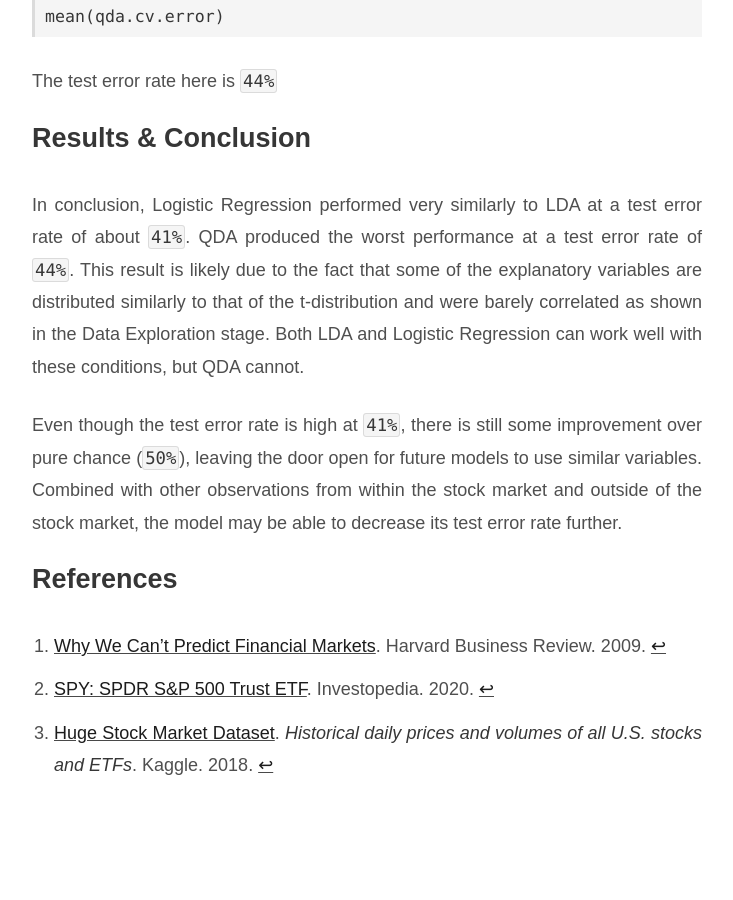
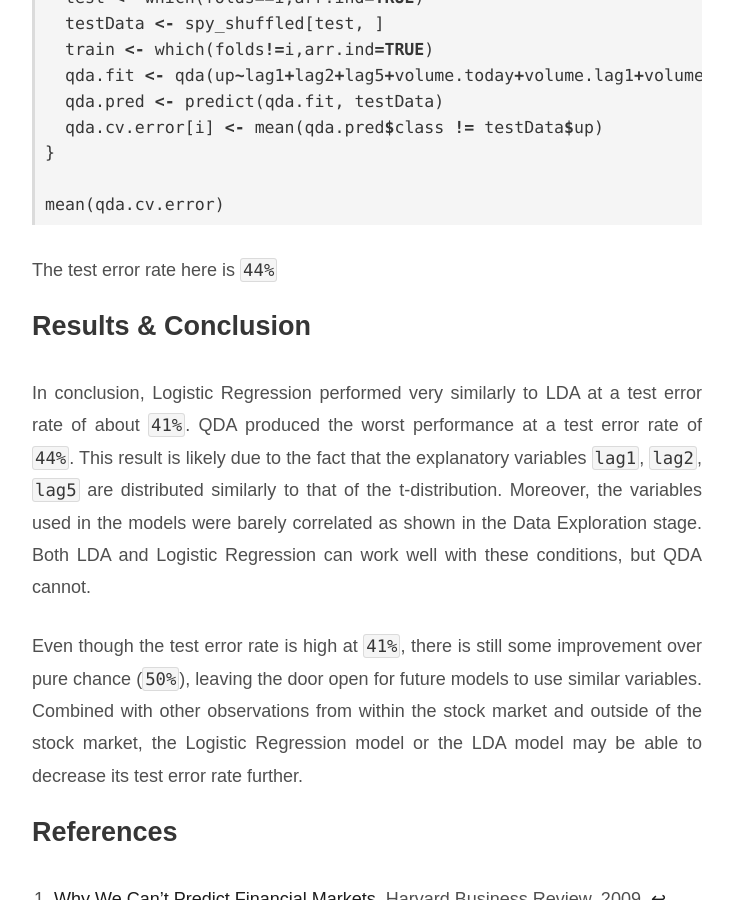
Before and after one commit to nominpurevj/nominpurevj.github.io, a Jekyll site: the page built from _posts/2021-02-25-stock-market-proj.md, in a window 1280 px wide and 900 px high, scrolled down 8778 px. Shown: the whole window, without its empty margins (273-1006 px from the left). Built offline with Jekyll 4.4.1, drawn with Linux system fonts in a browser that asks for light colours; some of the changed text lies outside the part shown.

Commit message:
edited descriptions

```diff
--- a/_posts/2021-02-25-stock-market-proj.md
+++ b/_posts/2021-02-25-stock-market-proj.md
@@ -24,7 +24,7 @@ The data features trading prices from the SPDR S&P 500 ETF captured at the openi
 >1. The present analysis uses **classification** to predict whether the price of the S&P 500 ETF will go up or down on a given day.
 >2. There are many different ways to predict the ups and downs. Logistic Regression, LDA, and QDA are commonly used for this task. This analysis tries to find which of the three is best for this scenario.
 >4. In all methods, a portion of the stock market data is responsible for the code that learns how to classify. The other portion is used to confirm if the code is classifying well-enough. **10-fold cross validation** helps us carry out this train-and-test procedure 10 times, for safety.
->3. The 10-fold cross validation gives us the **test errors**, which is what I'm gonna compare. When it comes to test error, lower is better.
+>3. The 10-fold cross validation gives us the **test errors**, which is what I'm going to compare. The classification model makes predictions based on data it hasnt seen before. Test error indicates the ratio of incorrect predictions made by the model. When it comes to test error, lower is better.
 
 
 # Data Cleaning
@@ -102,7 +103,7 @@ ggplot(spy.us, aes(lag2, volume.lag1)) +
 
 This graph makes it clear why there is a negative associated between volume and the previous day's returns.
 
-It does not necessarily seem to be the case that lower return on a given day is associated with more activity the next day. What more seems to be the case is that **both high very low and very high returns on a given day are associated with high volumes of exchange the next day**. However, the skew is more towards the low returns.
+It does not necessarily seem to be the case that lower return on a given day is associated with more activity the next day. What more seems to be the case is that **both very high losses and very high returns on a given day are associated with high volumes of exchange the next day**. However, there is a slight skew towards the left side of the scatterplot, meaning that the most extreme instances of high trading volume are ones that are following days with very high losses, rather than very high returns. This likely explains the negative association between the two variables.
 
 # Subset Selection
 
@@ -200,9 +201,9 @@ mean(qda.cv.error)
 The test error rate here is `44%`
 
 # Results & Conclusion
-In conclusion, Logistic Regression performed very similarly to LDA at a test error rate of about `41%`.  QDA produced the worst performance at a test error rate of `44%`. This result is likely due to the fact that some of the explanatory variables are distributed similarly to that of the t-distribution and were barely correlated as shown in the Data Exploration stage. Both LDA and Logistic Regression can work well with these conditions, but QDA cannot.
+In conclusion, Logistic Regression performed very similarly to LDA at a test error rate of about `41%`.  QDA produced the worst performance at a test error rate of `44%`. This result is likely due to the fact that the explanatory variables `lag1`, `lag2`, `lag5` are distributed similarly to that of the t-distribution. Moreover, the variables used in the models were barely correlated as shown in the Data Exploration stage. Both LDA and Logistic Regression can work well with these conditions, but QDA cannot.
 
-Even though the test error rate is high at `41%`, there is still some improvement over pure chance (`50%`), leaving the door open for future models to use similar variables. Combined with other observations from within the stock market and outside of the stock market, the model may be able to decrease its test error rate further.
+Even though the test error rate is high at `41%`, there is still some improvement over pure chance (`50%`), leaving the door open for future models to use similar variables. Combined with other observations from within the stock market and outside of the stock market, the Logistic Regression model or the LDA model may be able to decrease its test error rate further.
 
 # References
 
```
Also changed, not shown: other parts of _posts/2021-02-25-stock-market-proj.md (+4 -3 lines).
